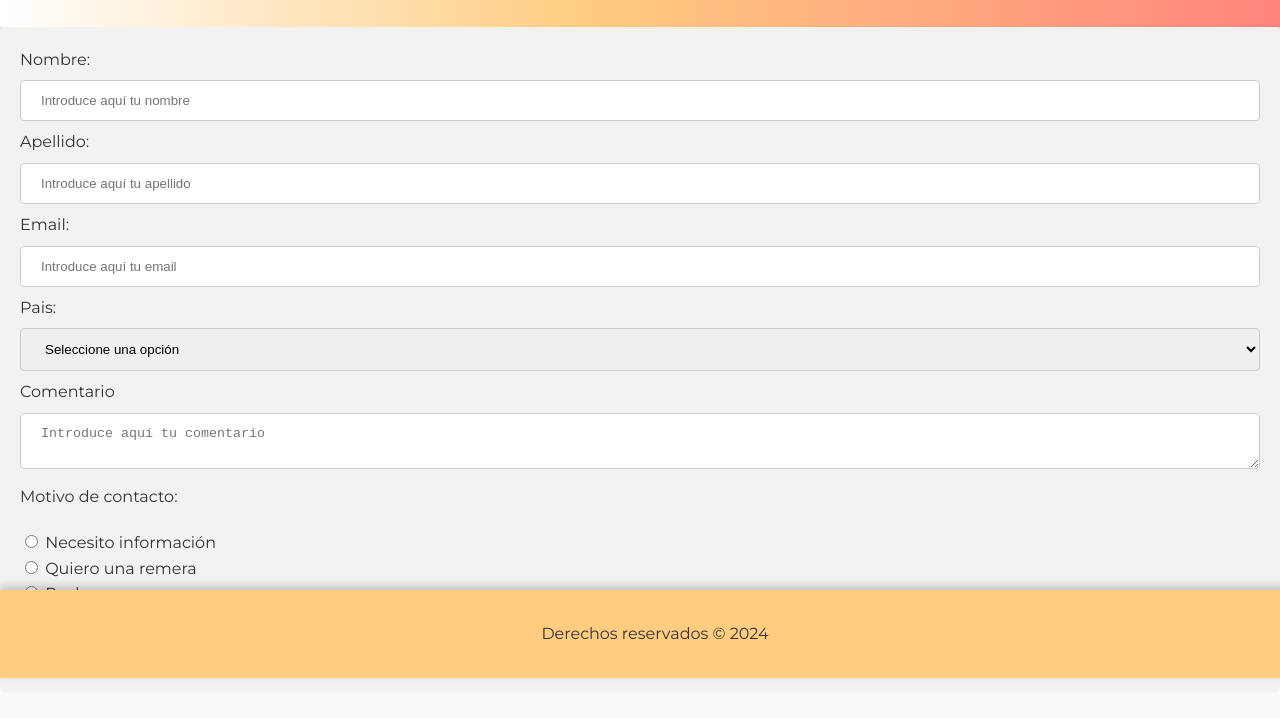
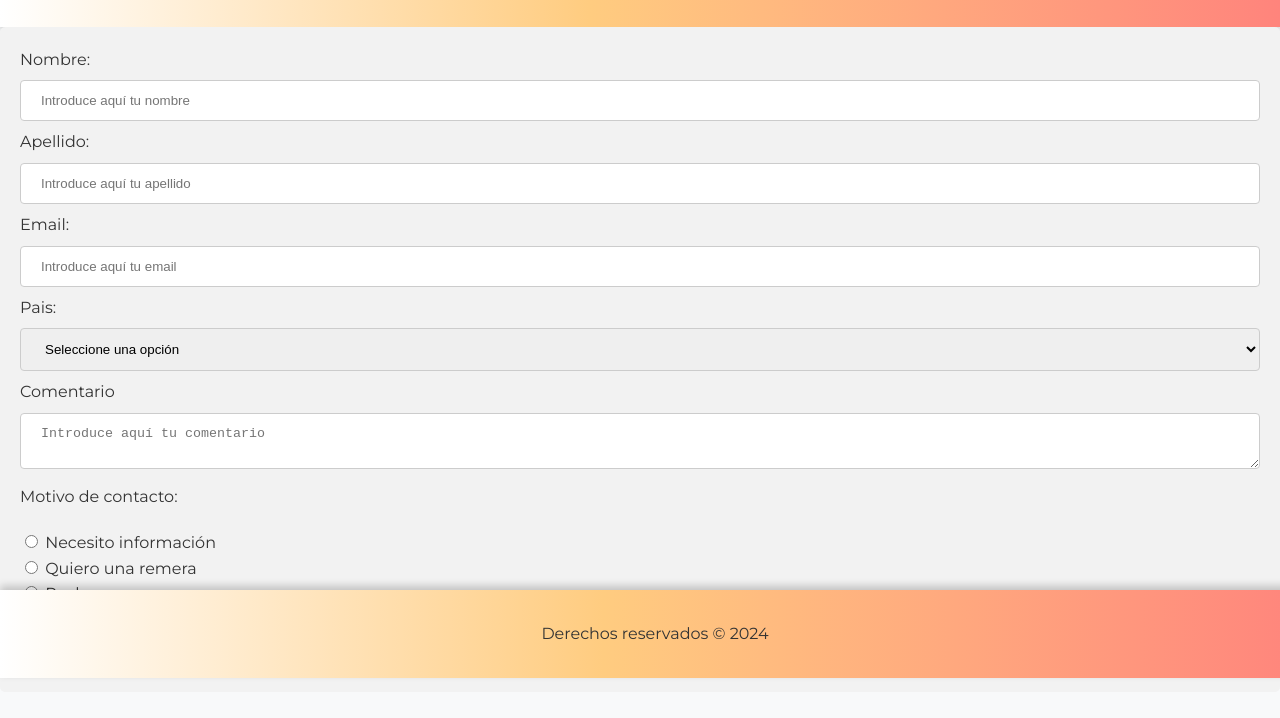
Before and after one commit to PaolaBasualdo/Actividad-Practica-02, a plain HTML site: page contacto.html in a window 1280 px wide. Shown: the part 122-840 px from the top of the page. Before the commit the page ends 814 px from the top, so only its background shows below. Drawn offline with Linux system fonts and the light colour scheme; a script that the page names is missing.

Commit message:
tercer cambio

```diff
--- a/styles.css
+++ b/styles.css
@@ -3,14 +3,14 @@ body {
   font-family: 'Montserrat', sans-serif; /* Fuente principal */
   line-height: 1.6; /* Altura de línea */
   color: #333; /* Color de texto */
-  margin: 0; /* Eliminar márgenes */
-  padding: 0; /* Eliminar relleno */
+  margin: 0; /* Eliminar márgenes predeterminados */
   background-color: #f8f9fa; /* Color de fondo */
+  padding-bottom: 150px; /* Espacio al final de la página */
 }
 
 /* Estilo del encabezado */
 header {
-  background: linear-gradient(to right, #ffffff 0%, #ffcc80 46%, #ff847c 100%);
+  background: linear-gradient(to right, #ffffff 0%, #ffcc80 46%, #ff847c 100%); /* Degradado del fondo del encabezado */
   padding: 20px; /* Relleno interno */
   text-align: center; /* Centrar contenido */
   box-shadow: 0 4px 8px rgba(0, 0, 0, 0.2); /* Sombra del encabezado */
@@ -46,11 +46,13 @@ header ul li a {
   color: #333; /* Color del texto */
   font-weight: bold; /* Texto en negrita */
 }
-.active{
-  background-color:#ff847c ;
-  border-radius: 10px;
-  font-size: 15px;
-  padding: 10px;
+
+/* Clase para el elemento activo de la navegación */
+.active {
+  background-color:#ff847c ; /* Color de fondo para el enlace activo */
+  border-radius: 10px; /* Bordes redondeados */
+  font-size: 15px; /* Tamaño de la fuente */
+  padding: 10px; /* Espaciado interno */
 }
 
 /* Estilo del enlace activo en la lista de navegación */
@@ -60,12 +62,12 @@ header ul li a.active {
 
 /* Estilo del pie de página */
 .footer {
-  background-color: #ffcc80; /* Color de fondo del pie de página */
-  padding: 15px;
-  text-align: center;
-  position: fixed;
-  bottom: 0;
-  width: 100%;
+  background: linear-gradient(to right, #ffffff 0%, #ffcc80 46%, #ff847c 100%);
+  padding: 15px; /* Espaciado interno */
+  text-align: center; /* Centrar texto */
+  position: fixed; /* Fijar el pie de página al fondo de la pantalla */
+  bottom: 0; /* Posicionar el pie de página en la parte inferior */
+  width: 100%; /* Ancho completo del pie de página */
   box-shadow: 0 -4px 8px rgba(0, 0, 0, 0.2); /* Sombra del pie de página */
 }
 
```
